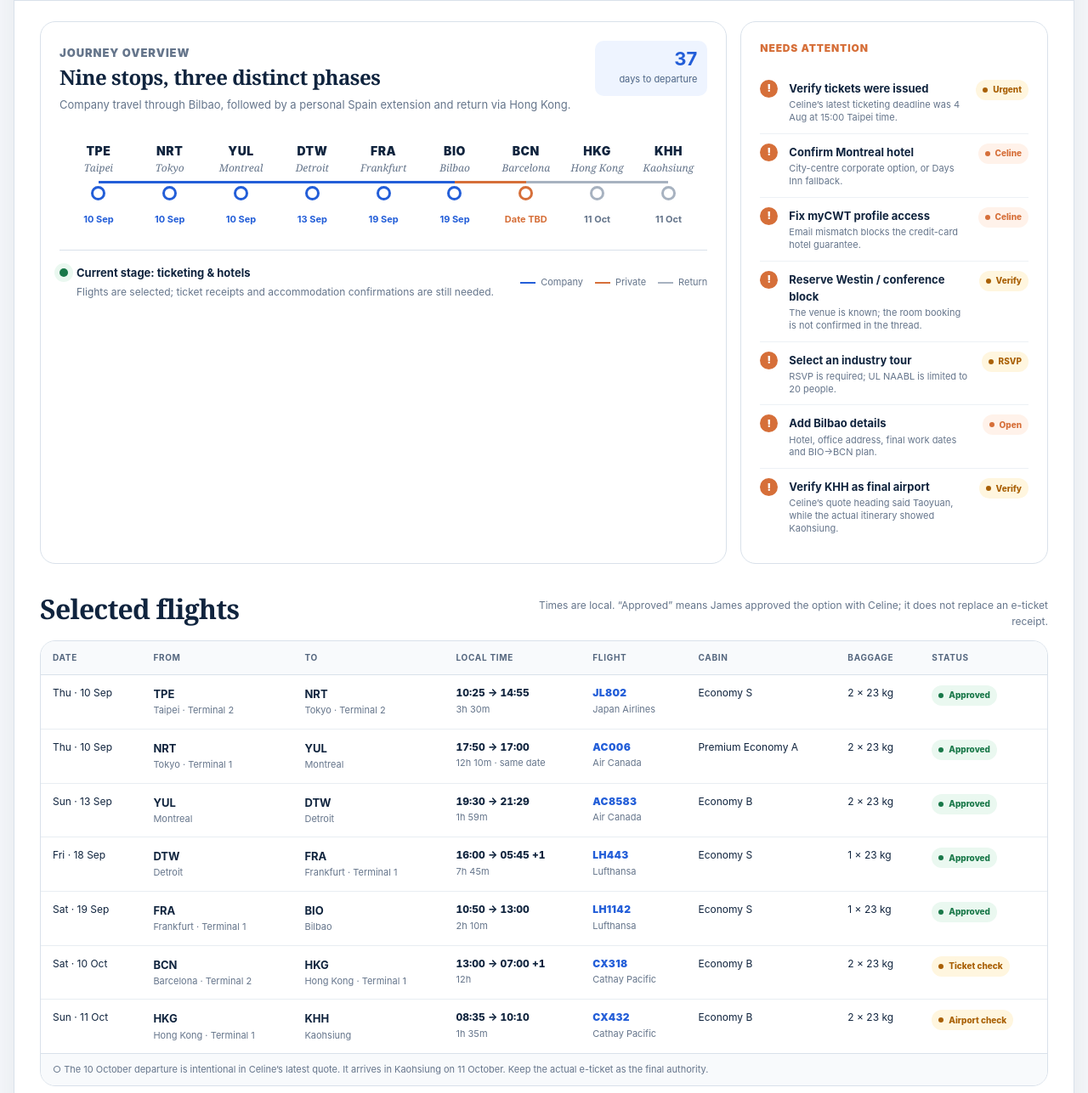
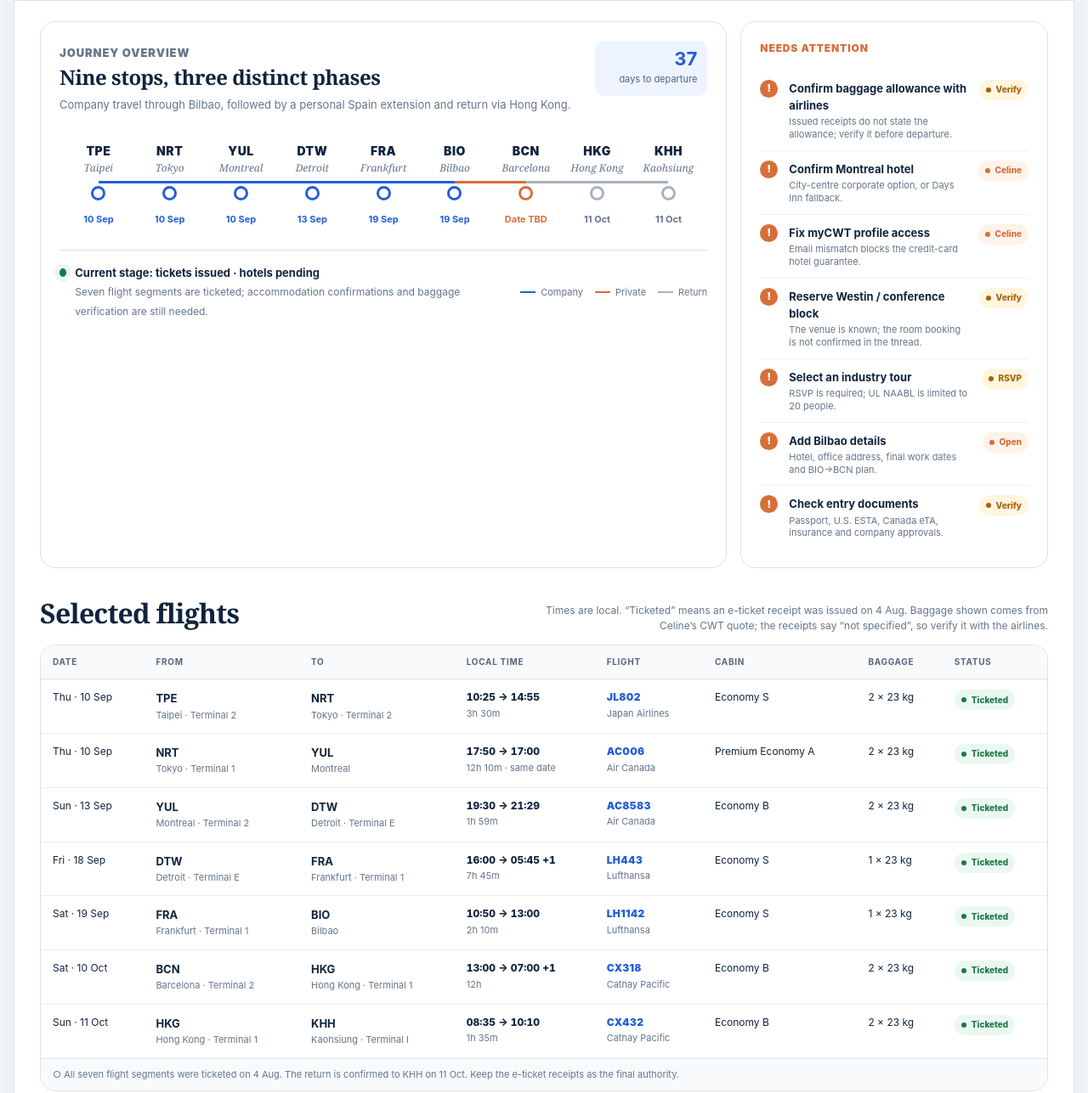
Before and after one commit to EigenJames/montreal-detroit-spain-2026, a plain HTML site: page index.html in a window 1280 px wide. Shown: the part 178-1465 px from the top of the page at 85% size. Drawn offline with Linux system fonts and the light colour scheme.

Commit message:
Confirm issued flight tickets

```diff
--- a/index.html
+++ b/index.html
@@ -378,7 +378,7 @@
             </div>
           </div>
           <div class="journey-footer">
-            <div class="live-status"><i class="pulse"></i><div><strong>Current stage: ticketing & hotels</strong><span>Flights are selected; ticket receipts and accommodation confirmations are still needed.</span></div></div>
+            <div class="live-status"><i class="pulse"></i><div><strong>Current stage: tickets issued · hotels pending</strong><span>Seven flight segments are ticketed; accommodation confirmations and baggage verification are still needed.</span></div></div>
             <div class="phase-legend" aria-label="Route phase legend"><span><i></i>Company</span><span><i class="orange"></i>Private</span><span><i class="gray"></i>Return</span></div>
           </div>
         </div>
@@ -387,13 +387,13 @@
         <aside class="panel attention" aria-labelledby="attention-title">
           <p class="section-kicker" id="attention-title">Needs attention</p>
           <ol class="attention-list">
-            <li><span class="attention-icon">!</span><span class="attention-copy"><strong>Verify tickets were issued</strong><span>Celine’s latest ticketing deadline was 4 Aug at 15:00 Taipei time.</span></span><span class="status verify">Urgent</span></li>
+            <li><span class="attention-icon">!</span><span class="attention-copy"><strong>Confirm baggage allowance with airlines</strong><span>Issued receipts do not state the allowance; verify it before departure.</span></span><span class="status verify">Verify</span></li>
             <li><span class="attention-icon">!</span><span class="attention-copy"><strong>Confirm Montreal hotel</strong><span>City-centre corporate option, or Days Inn fallback.</span></span><span class="status waiting">Celine</span></li>
             <li><span class="attention-icon">!</span><span class="attention-copy"><strong>Fix myCWT profile access</strong><span>Email mismatch blocks the credit-card hotel guarantee.</span></span><span class="status waiting">Celine</span></li>
             <li><span class="attention-icon">!</span><span class="attention-copy"><strong>Reserve Westin / conference block</strong><span>The venue is known; the room booking is not confirmed in the thread.</span></span><span class="status verify">Verify</span></li>
             <li><span class="attention-icon">!</span><span class="attention-copy"><strong>Select an industry tour</strong><span>RSVP is required; UL NAABL is limited to 20 people.</span></span><span class="status verify">RSVP</span></li>
             <li><span class="attention-icon">!</span><span class="attention-copy"><strong>Add Bilbao details</strong><span>Hotel, office address, final work dates and BIO→BCN plan.</span></span><span class="status waiting">Open</span></li>
-            <li><span class="attention-icon">!</span><span class="attention-copy"><strong>Verify KHH as final airport</strong><span>Celine’s quote heading said Taoyuan, while the actual itinerary showed Kaohsiung.</span></span><span class="status verify">Verify</span></li>
+            <li><span class="attention-icon">!</span><span class="attention-copy"><strong>Check entry documents</strong><span>Passport, U.S. ESTA, Canada eTA, insurance and company approvals.</span></span><span class="status verify">Verify</span></li>
           </ol>
         </aside>
       </section>
@@ -402,22 +402,22 @@
       <section class="content-section" id="flights">
         <div class="section-heading">
           <h2>Selected flights</h2>
-          <p>Times are local. “Approved” means James approved the option with Celine; it does not replace an e-ticket receipt.</p>
+          <p>Times are local. “Ticketed” means an e-ticket receipt was issued on 4 Aug. Baggage shown comes from Celine’s CWT quote; the receipts say “not specified”, so verify it with the airlines.</p>
         </div>
         <div class="table-wrap">
           <table>
             <thead><tr><th>Date</th><th>From</th><th>To</th><th>Local time</th><th>Flight</th><th>Cabin</th><th>Baggage</th><th>Status</th></tr></thead>
             <tbody>
-              <tr><td>Thu · 10 Sep</td><td class="airport"><strong>TPE</strong><span>Taipei · Terminal 2</span></td><td class="airport"><strong>NRT</strong><span>Tokyo · Terminal 2</span></td><td><span class="time">10:25 → 14:55</span><br><span class="small-muted">3h 30m</span></td><td><span class="flight-number">JL802</span><br><span class="small-muted">Japan Airlines</span></td><td>Economy S</td><td>2 × 23 kg</td><td><span class="status approved">Approved</span></td></tr>
-              <tr><td>Thu · 10 Sep</td><td class="airport"><strong>NRT</strong><span>Tokyo · Terminal 1</span></td><td class="airport"><strong>YUL</strong><span>Montreal</span></td><td><span class="time">17:50 → 17:00</span><br><span class="small-muted">12h 10m · same date</span></td><td><span class="flight-number">AC006</span><br><span class="small-muted">Air Canada</span></td><td>Premium Economy A</td><td>2 × 23 kg</td><td><span class="status approved">Approved</span></td></tr>
-              <tr><td>Sun · 13 Sep</td><td class="airport"><strong>YUL</strong><span>Montreal</span></td><td class="airport"><strong>DTW</strong><span>Detroit</span></td><td><span class="time">19:30 → 21:29</span><br><span class="small-muted">1h 59m</span></td><td><span class="flight-number">AC8583</span><br><span class="small-muted">Air Canada</span></td><td>Economy B</td><td>2 × 23 kg</td><td><span class="status approved">Approved</span></td></tr>
-              <tr><td>Fri · 18 Sep</td><td class="airport"><strong>DTW</strong><span>Detroit</span></td><td class="airport"><strong>FRA</strong><span>Frankfurt · Terminal 1</span></td><td><span class="time">16:00 → 05:45 +1</span><br><span class="small-muted">7h 45m</span></td><td><span class="flight-number">LH443</span><br><span class="small-muted">Lufthansa</span></td><td>Economy S</td><td>1 × 23 kg</td><td><span class="status approved">Approved</span></td></tr>
-              <tr><td>Sat · 19 Sep</td><td class="airport"><strong>FRA</strong><span>Frankfurt · Terminal 1</span></td><td class="airport"><strong>BIO</strong><span>Bilbao</span></td><td><span class="time">10:50 → 13:00</span><br><span class="small-muted">2h 10m</span></td><td><span class="flight-number">LH1142</span><br><span class="small-muted">Lufthansa</span></td><td>Economy S</td><td>1 × 23 kg</td><td><span class="status approved">Approved</span></td></tr>
-              <tr><td>Sat · 10 Oct</td><td class="airport"><strong>BCN</strong><span>Barcelona · Terminal 2</span></td><td class="airport"><strong>HKG</strong><span>Hong Kong · Terminal 1</span></td><td><span class="time">13:00 → 07:00 +1</span><br><span class="small-muted">12h</span></td><td><span class="flight-number">CX318</span><br><span class="small-muted">Cathay Pacific</span></td><td>Economy B</td><td>2 × 23 kg</td><td><span class="status verify">Ticket check</span></td></tr>
-              <tr><td>Sun · 11 Oct</td><td class="airport"><strong>HKG</strong><span>Hong Kong · Terminal 1</span></td><td class="airport"><strong>KHH</strong><span>Kaohsiung</span></td><td><span class="time">08:35 → 10:10</span><br><span class="small-muted">1h 35m</span></td><td><span class="flight-number">CX432</span><br><span class="small-muted">Cathay Pacific</span></td><td>Economy B</td><td>2 × 23 kg</td><td><span class="status verify">Airport check</span></td></tr>
+              <tr><td>Thu · 10 Sep</td><td class="airport"><strong>TPE</strong><span>Taipei · Terminal 2</span></td><td class="airport"><strong>NRT</strong><span>Tokyo · Terminal 2</span></td><td><span class="time">10:25 → 14:55</span><br><span class="small-muted">3h 30m</span></td><td><span class="flight-number">JL802</span><br><span class="small-muted">Japan Airlines</span></td><td>Economy S</td><td>2 × 23 kg</td><td><span class="status approved">Ticketed</span></td></tr>
+              <tr><td>Thu · 10 Sep</td><td class="airport"><strong>NRT</strong><span>Tokyo · Terminal 1</span></td><td class="airport"><strong>YUL</strong><span>Montreal</span></td><td><span class="time">17:50 → 17:00</span><br><span class="small-muted">12h 10m · same date</span></td><td><span class="flight-number">AC006</span><br><span class="small-muted">Air Canada</span></td><td>Premium Economy A</td><td>2 × 23 kg</td><td><span class="status approved">Ticketed</span></td></tr>
+              <tr><td>Sun · 13 Sep</td><td class="airport"><strong>YUL</strong><span>Montreal · Terminal 2</span></td><td class="airport"><strong>DTW</strong><span>Detroit · Terminal E</span></td><td><span class="time">19:30 → 21:29</span><br><span class="small-muted">1h 59m</span></td><td><span class="flight-number">AC8583</span><br><span class="small-muted">Air Canada</span></td><td>Economy B</td><td>2 × 23 kg</td><td><span class="status approved">Ticketed</span></td></tr>
+              <tr><td>Fri · 18 Sep</td><td class="airport"><strong>DTW</strong><span>Detroit · Terminal E</span></td><td class="airport"><strong>FRA</strong><span>Frankfurt · Terminal 1</span></td><td><span class="time">16:00 → 05:45 +1</span><br><span class="small-muted">7h 45m</span></td><td><span class="flight-number">LH443</span><br><span class="small-muted">Lufthansa</span></td><td>Economy S</td><td>1 × 23 kg</td><td><span class="status approved">Ticketed</span></td></tr>
+              <tr><td>Sat · 19 Sep</td><td class="airport"><strong>FRA</strong><span>Frankfurt · Terminal 1</span></td><td class="airport"><strong>BIO</strong><span>Bilbao</span></td><td><span class="time">10:50 → 13:00</span><br><span class="small-muted">2h 10m</span></td><td><span class="flight-number">LH1142</span><br><span class="small-muted">Lufthansa</span></td><td>Economy S</td><td>1 × 23 kg</td><td><span class="status approved">Ticketed</span></td></tr>
+              <tr><td>Sat · 10 Oct</td><td class="airport"><strong>BCN</strong><span>Barcelona · Terminal 2</span></td><td class="airport"><strong>HKG</strong><span>Hong Kong · Terminal 1</span></td><td><span class="time">13:00 → 07:00 +1</span><br><span class="small-muted">12h</span></td><td><span class="flight-number">CX318</span><br><span class="small-muted">Cathay Pacific</span></td><td>Economy B</td><td>2 × 23 kg</td><td><span class="status approved">Ticketed</span></td></tr>
+              <tr><td>Sun · 11 Oct</td><td class="airport"><strong>HKG</strong><span>Hong Kong · Terminal 1</span></td><td class="airport"><strong>KHH</strong><span>Kaohsiung · Terminal I</span></td><td><span class="time">08:35 → 10:10</span><br><span class="small-muted">1h 35m</span></td><td><span class="flight-number">CX432</span><br><span class="small-muted">Cathay Pacific</span></td><td>Economy B</td><td>2 × 23 kg</td><td><span class="status approved">Ticketed</span></td></tr>
             </tbody>
           </table>
-          <div class="travel-note">○ The 10 October departure is intentional in Celine’s latest quote. It arrives in Kaohsiung on 11 October. Keep the actual e-ticket as the final authority.</div>
+          <div class="travel-note">○ All seven flight segments were ticketed on 4 Aug. The return is confirmed to KHH on 11 Oct. Keep the e-ticket receipts as the final authority.</div>
         </div>
       </section>
 
@@ -522,7 +522,7 @@
           <article class="plan-row"><div class="plan-date">20 Sep</div><div class="plan-day">Sun</div><div class="plan-copy"><strong>Bilbao reset day</strong><span>Prepare for the work week; confirm office route and meeting plan.</span></div><span class="status waiting">Details open</span></article>
           <article class="plan-row"><div class="plan-date">21 Sep+</div><div class="plan-day">Week</div><div class="plan-copy"><strong>Bilbao business</strong><span>Add the worksite address, meeting owners and confirmed end date.</span></div><span class="status waiting">Details open</span></article>
           <article class="plan-row"><div class="plan-date">Late Sep</div><div class="plan-day">TBD</div><div class="plan-copy"><strong>Bilbao → Barcelona</strong><span>Self-arranged; choose date, flight/train and baggage plan.</span></div><span class="status self">Private</span></article>
-          <article class="plan-row"><div class="plan-date">10–11 Oct</div><div class="plan-day">Sat–Sun</div><div class="plan-copy"><strong>Barcelona → Hong Kong → Kaohsiung</strong><span>13:00 departure; 10:10 arrival next day. Verify the e-ticket says KHH.</span></div><span class="status private">Return</span></article>
+          <article class="plan-row"><div class="plan-date">10–11 Oct</div><div class="plan-day">Sat–Sun</div><div class="plan-copy"><strong>Barcelona → Hong Kong → Kaohsiung</strong><span>13:00 departure; 10:10 arrival next day. The issued e-ticket confirms KHH.</span></div><span class="status private">Return</span></article>
         </div>
       </section>
 
@@ -535,7 +535,7 @@
             <div class="autosave"><span id="saveState" data-no-translate>Saved locally</span><span><span id="noteCount">0</span> / 3000</span></div>
             <div class="checklist" id="checklist">
               <h3>Next actions</h3>
-              <label><input type="checkbox" data-key="tickets"><span>Receive and review every e-ticket receipt; confirm names, dates and baggage.</span></label>
+              <label><input type="checkbox" data-key="tickets"><span>Review and save every issued e-ticket; confirm names, dates and baggage directly with the airlines.</span></label>
               <label><input type="checkbox" data-key="montreal"><span>Resolve myCWT profile and confirm the Montreal hotel.</span></label>
               <label><input type="checkbox" data-key="detroit"><span>Confirm Westin Southfield room and late-arrival note.</span></label>
               <label><input type="checkbox" data-key="tour"><span>Register for ASME DRIVN and RSVP for one industry tour.</span></label>
@@ -548,7 +548,7 @@
           <aside class="panel source-card">
             <h3>Source hierarchy</h3>
             <ul class="source-list">
-              <li><a href="#flights">Celine / CWT conversation summary</a><span>Source of selected flight times, cabin classes, baggage and booking decisions. Final e-tickets override this page.</span></li>
+              <li><a href="#flights">Celine / CWT conversation and issued e-ticket receipts</a><span>Source of selected flight times, cabin classes and booking decisions. The 4 Aug receipts confirm all seven segments are ticketed; receipts remain final authority.</span></li>
               <li><a href="https://event.asme.org/DRIVN" target="_blank" rel="noopener">ASME DRIVN 2026 official site ↗</a><span>Venue, conference dates, registration and live program.</span></li>
               <li><a href="https://event.asme.org/DRIVN/Program/Schedule-at-a-Glance" target="_blank" rel="noopener">ASME schedule at a glance ↗</a><span>Daily event rhythm and Eastern Time schedule.</span></li>
               <li><a href="https://event.asme.org/DRIVN/Program/Industry-Tours" target="_blank" rel="noopener">ASME industry tours ↗</a><span>Tour start times, capacity, locations and RSVP details.</span></li>
@@ -619,6 +619,8 @@
         "11 Oct": "10 月 11 日",
         "Current stage: ticketing & hotels": "目前階段：開票與住宿",
         "Flights are selected; ticket receipts and accommodation confirmations are still needed.": "航班已選定；仍需取得電子機票與住宿確認。",
+        "Current stage: tickets issued · hotels pending": "目前階段：機票已開立 · 住宿待確認",
+        "Seven flight segments are ticketed; accommodation confirmations and baggage verification are still needed.": "七段航班皆已開票；仍需確認住宿與行李額度。",
         "Route phase legend": "旅程階段圖例",
         "Company": "公務",
         "Private": "私人",
@@ -627,6 +629,8 @@
         "Verify tickets were issued": "確認機票已開立",
         "Celine’s latest ticketing deadline was 4 Aug at 15:00 Taipei time.": "Celine 提供的最新開票期限為 8 月 4 日台北時間 15:00。",
         "Urgent": "緊急",
+        "Confirm baggage allowance with airlines": "向航空公司確認行李額度",
+        "Issued receipts do not state the allowance; verify it before departure.": "已開立的收據未註明行李額度，請於出發前確認。",
         "Confirm Montreal hotel": "確認蒙特婁住宿",
         "City-centre corporate option, or Days Inn fallback.": "優先選擇市中心企業價住宿，否則採用 Days Inn 備案。",
         "Fix myCWT profile access": "處理 myCWT 帳戶存取",
@@ -641,8 +645,11 @@
         "Open": "待補",
         "Verify KHH as final airport": "確認最終抵達機場為 KHH",
         "Celine’s quote heading said Taoyuan, while the actual itinerary showed Kaohsiung.": "Celine 報價標題寫桃園，但實際行程顯示高雄。",
+        "Check entry documents": "檢查入境文件",
+        "Passport, U.S. ESTA, Canada eTA, insurance and company approvals.": "護照、美國 ESTA、加拿大 eTA、保險與公司核准。",
         "Selected flights": "已選航班",
         "Times are local. “Approved” means James approved the option with Celine; it does not replace an e-ticket receipt.": "時間皆為當地時間。「已同意」表示 James 已向 Celine 同意此選項，但不等同於已收到電子機票。",
+        "Times are local. “Ticketed” means an e-ticket receipt was issued on 4 Aug. Baggage shown comes from Celine’s CWT quote; the receipts say “not specified”, so verify it with the airlines.": "時間皆為當地時間。「已開票」表示 8 月 4 日已開立電子機票收據。所列行李額度來自 Celine 的 CWT 報價；收據標示「未註明」，請向航空公司確認。",
         "Date": "日期",
         "From": "出發",
         "To": "抵達",
@@ -660,9 +667,12 @@
         "Taipei · Terminal 2": "台北 · 第 2 航廈",
         "Tokyo · Terminal 2": "東京 · 第 2 航廈",
         "Tokyo · Terminal 1": "東京 · 第 1 航廈",
+        "Montreal · Terminal 2": "蒙特婁 · 第 2 航廈",
+        "Detroit · Terminal E": "底特律 · E 航廈",
         "Frankfurt · Terminal 1": "法蘭克福 · 第 1 航廈",
         "Barcelona · Terminal 2": "巴塞隆納 · 第 2 航廈",
         "Hong Kong · Terminal 1": "香港 · 第 1 航廈",
+        "Kaohsiung · Terminal I": "高雄 · I 航廈",
         "3h 30m": "3 小時 30 分",
         "12h 10m · same date": "12 小時 10 分 · 同日抵達",
         "1h 59m": "1 小時 59 分",
@@ -678,9 +688,11 @@
         "Economy B": "經濟艙 B",
         "Premium Economy A": "豪華經濟艙 A",
         "Approved": "已同意",
+        "Ticketed": "已開票",
         "Ticket check": "確認開票",
         "Airport check": "確認機場",
         "○ The 10 October departure is intentional in Celine’s latest quote. It arrives in Kaohsiung on 11 October. Keep the actual e-ticket as the final authority.": "○ Celine 最新報價中的 10 月 10 日出發日期是正確的，並於 10 月 11 日抵達高雄。請以實際電子機票為最終依據。",
+        "○ All seven flight segments were ticketed on 4 Aug. The return is confirmed to KHH on 11 Oct. Keep the e-ticket receipts as the final authority.": "○ 七段航班皆已於 8 月 4 日開票，並確認於 10 月 11 日返抵 KHH。請以電子機票收據為最終依據。",
         "Stays & ground transport": "住宿與地面交通",
         "Known addresses and practical transfers, with booking status kept explicit.": "整理已知地址與實用交通方式，並清楚標示預訂狀態。",
         "10–13 Sep · 3 nights": "9 月 10–13 日 · 3 晚",
@@ -799,6 +811,7 @@
         "Self-arranged; choose date, flight/train and baggage plan.": "自行安排日期、航班／火車與行李方案。",
         "Barcelona → Hong Kong → Kaohsiung": "巴塞隆納 → 香港 → 高雄",
         "13:00 departure; 10:10 arrival next day. Verify the e-ticket says KHH.": "13:00 出發，隔日 10:10 抵達。確認電子機票目的地為 KHH。",
+        "13:00 departure; 10:10 arrival next day. The issued e-ticket confirms KHH.": "13:00 出發，隔日 10:10 抵達；已開立的電子機票確認目的地為 KHH。",
         "Notes, checklist & sources": "筆記、清單與來源",
         "Notes and checked items save only in this browser; they are not sent anywhere and do not change the shared webpage.": "筆記與勾選項目只儲存在此瀏覽器，不會傳送或改變分享中的網頁。",
         "Private notes on this device": "此裝置上的私人筆記",
@@ -808,6 +821,7 @@
         "Local save unavailable": "無法使用本機儲存",
         "Next actions": "後續行動",
         "Receive and review every e-ticket receipt; confirm names, dates and baggage.": "收取並檢查所有電子機票，確認姓名、日期與行李額度。",
+        "Review and save every issued e-ticket; confirm names, dates and baggage directly with the airlines.": "檢查並保存所有已開立的電子機票，並直接向航空公司確認姓名、日期與行李額度。",
         "Resolve myCWT profile and confirm the Montreal hotel.": "處理 myCWT 個人資料並確認蒙特婁住宿。",
         "Confirm Westin Southfield room and late-arrival note.": "確認 Westin Southfield 客房及晚到備註。",
         "Register for ASME DRIVN and RSVP for one industry tour.": "完成 ASME DRIVN 報名，並選擇一項產業參訪 RSVP。",
@@ -817,6 +831,8 @@
         "Source hierarchy": "資料來源優先順序",
         "Celine / CWT conversation summary": "Celine／CWT 對話摘要",
         "Source of selected flight times, cabin classes, baggage and booking decisions. Final e-tickets override this page.": "已選航班時間、艙等、行李與預訂決策的來源；最終以電子機票為準。",
+        "Celine / CWT conversation and issued e-ticket receipts": "Celine／CWT 對話與已開立的電子機票收據",
+        "Source of selected flight times, cabin classes and booking decisions. The 4 Aug receipts confirm all seven segments are ticketed; receipts remain final authority.": "航班時間、艙等與預訂決策的來源。8 月 4 日收據確認七段航班皆已開票；仍以收據為最終依據。",
         "ASME DRIVN 2026 official site ↗": "ASME DRIVN 2026 官網 ↗",
         "Venue, conference dates, registration and live program.": "會場、大會日期、報名與即時議程。",
         "ASME schedule at a glance ↗": "ASME 議程總覽 ↗",
```
